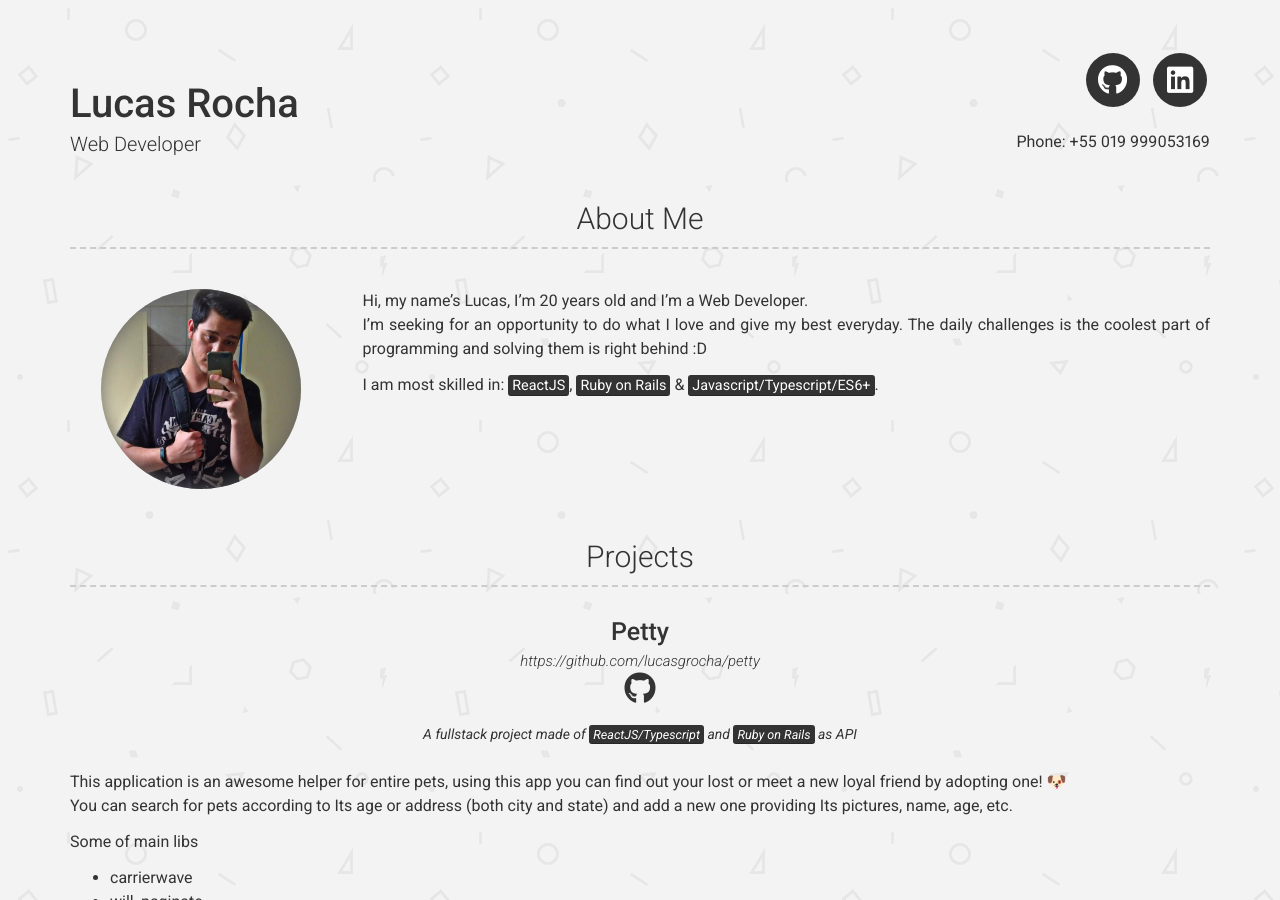
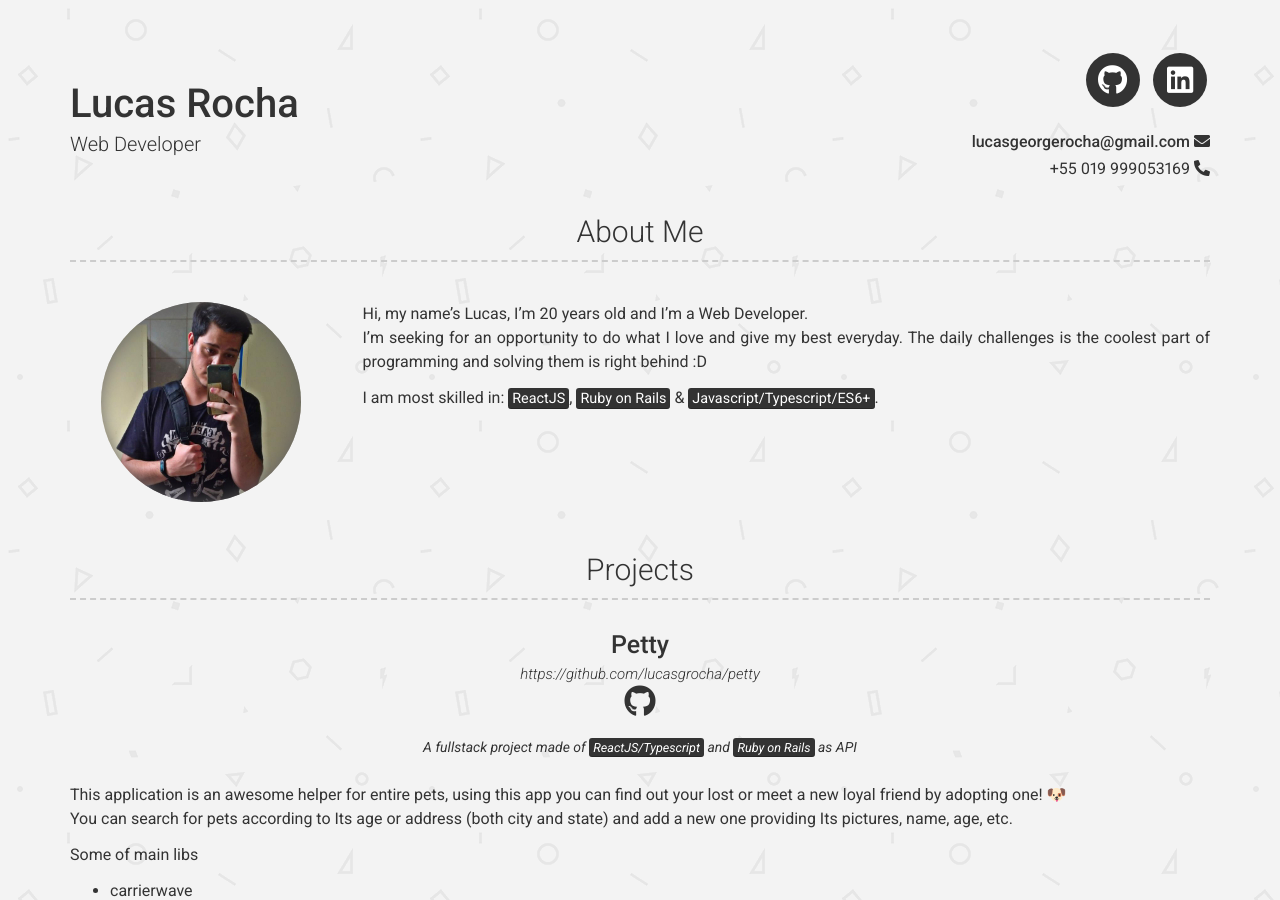
Before and after one commit to lucasgrocha/lucasgrocha.github.io, a Jekyll site: the page built from index.md, in a window 1280 px wide and 900 px high. Built offline with Jekyll 4.4.1, drawn with Linux system fonts in a browser that asks for light colours; nearby versions of some CDN libraries; some of the changed text lies outside the part shown.

Commit message:
add fa icons

```diff
--- a/_config.yml
+++ b/_config.yml
@@ -5,7 +5,7 @@ repository: Git repository where your resume will be hosted, only required if yo
 # Personal info
 name: Lucas Rocha
 title: Web Developer
-# email: lucasgeorgerocha@gmail.com
+email: lucasgeorgerocha@gmail.com
 phone: +55 019 999053169
 # website: Your website (eg. https://google.com)(optional)
 
--- a/_includes/header.html
+++ b/_includes/header.html
@@ -108,12 +108,13 @@
 
       {%- if site.email -%}
         <p>
-          Email: <a href="mailto:{{ site.email }}" target="_blank">{{ site.email | escape }}</a>
+          <a href="mailto:{{ site.email }}" target="_blank">{{ site.email | escape }}</a>
+          <i class="fas fa-envelope"></i>
         </p>
       {%- endif -%}
       {%- if site.phone -%}
         <p>
-          Phone: {{ site.phone | escape }}
+          {{ site.phone | escape }} <i class="fas fa-phone-alt"></i>
         </p>
       {%- endif -%}
       {%- if site.website -%}
```
Also changed, not shown: 1 other file.
